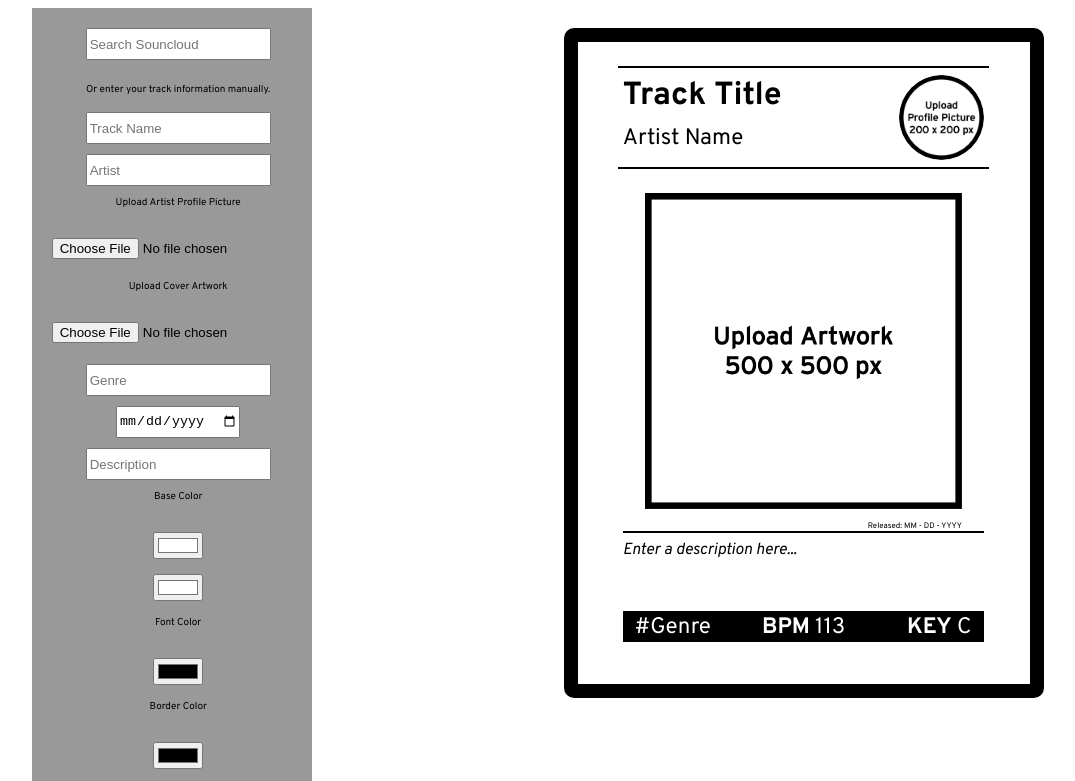
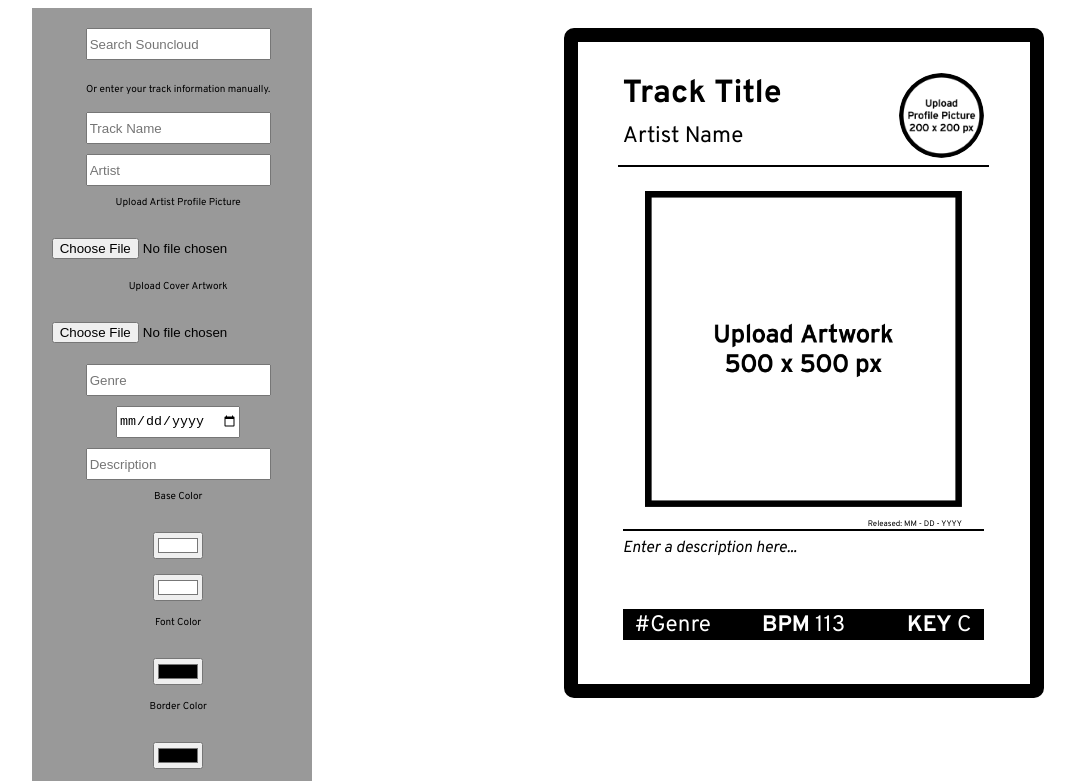
Before and after one commit to Wolfan8or/Wolfan8or.github.io, a plain HTML site: page SoundGiOh/cardbuilder.html in a window 1280 px wide. Shown: the top 781 px of the page, without its empty margins (47-1122 px from the left). Drawn offline with Linux system fonts and the light colour scheme.

Commit message:
removed top border line from cardHeader

```diff
--- a/SoundGiOh/css/style.css
+++ b/SoundGiOh/css/style.css
@@ -67,8 +67,8 @@ box-shadow:
 inset 0 -20px 10px rgba(0,0,0,0.5), /*bottom internal shadow*/
 /*inset 0 10px 10px rgba(255,255,255,.5); */ /*top internal highlight*/
 border-width: 2px;
-border-top-style: solid;
-border-top-color: var(--border);
+/*border-top-style: solid;
+border-top-color: var(--border);*/
 border-bottom-style: solid;
 border-bottom-color: var(--border);
 padding-top: 7px;
```
